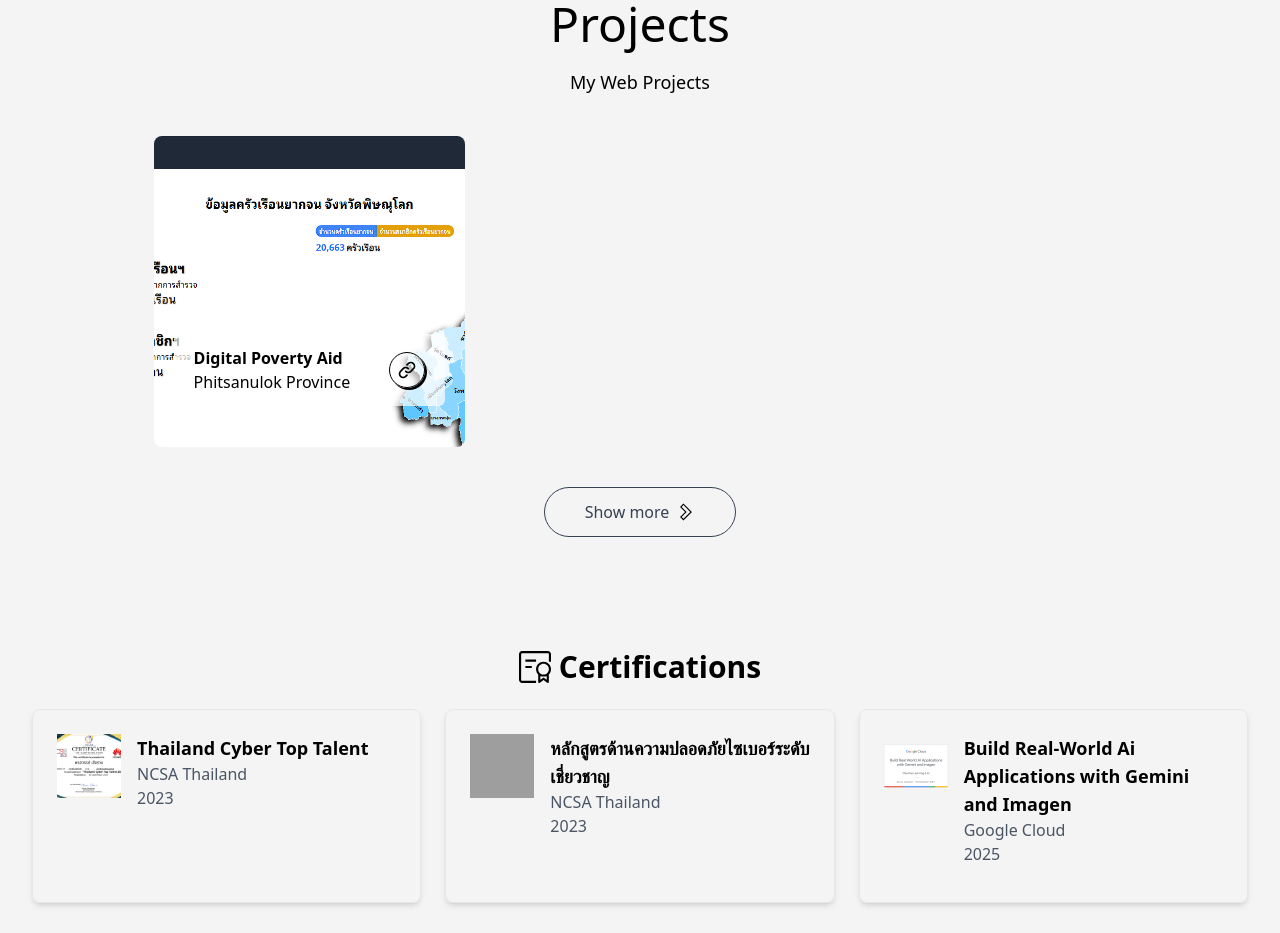
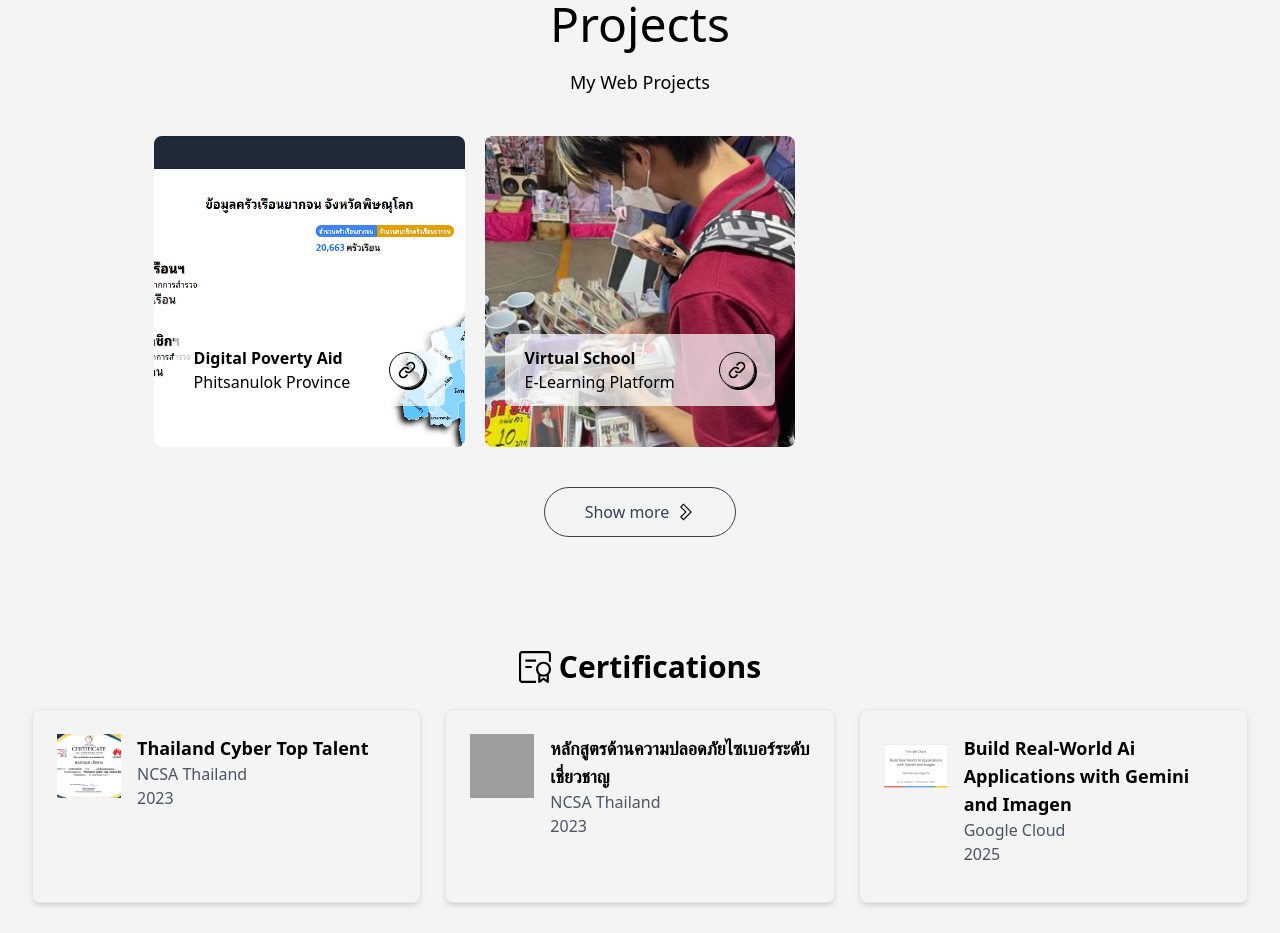
Before and after one commit to PhonsawanS/portfolio, a Next.js app: page / in a window 1280 px wide. Shown: the part 1760-2693 px from the top of the page. Built offline with nearby package versions, Linux system fonts and the light colour scheme; grey boxes are pictures that could not be loaded.

Commit message:
Update Project.jsx

```diff
--- a/src/components/Project.jsx
+++ b/src/components/Project.jsx
@@ -15,13 +15,13 @@ const Project = () => {
             subtitle: "Phitsanulok Province",
             link: "https://digital-poverty-aid-fontend.vercel.app/",
             image: "Project/DigitalPovertyAid.png",
-        }
-        // {
-        //     title: "project-2",
-        //     subtitle: "project-2",
-        //     link: "https://ticket-generate-bd.vercel.app/",
-        //     image: "/About.jpg",
-        // },
+        },
+        {
+            title: "Virtual School",
+          subtitle: "E-Learning Platform",
+             link: "https://develop.virtualschool.club/",
+            image: "/About.jpg",
+         },
         // {
         //     title: "project-3",
         //     subtitle: "project-3",
```
